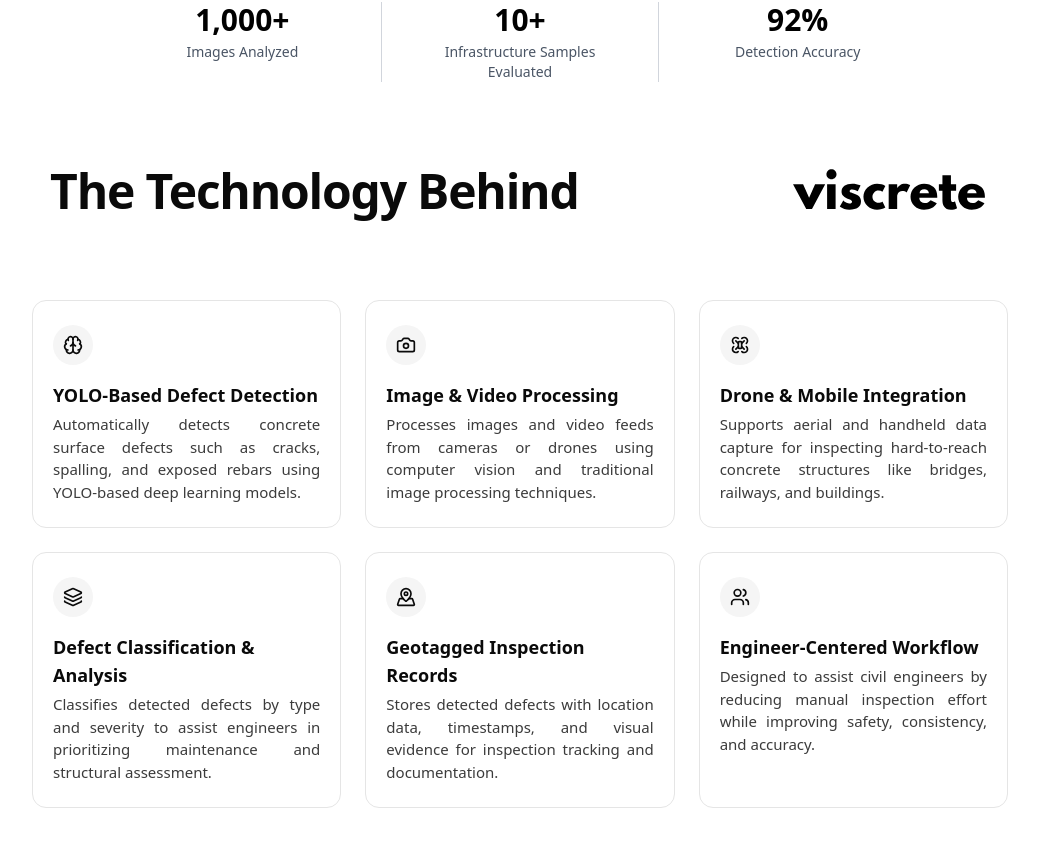
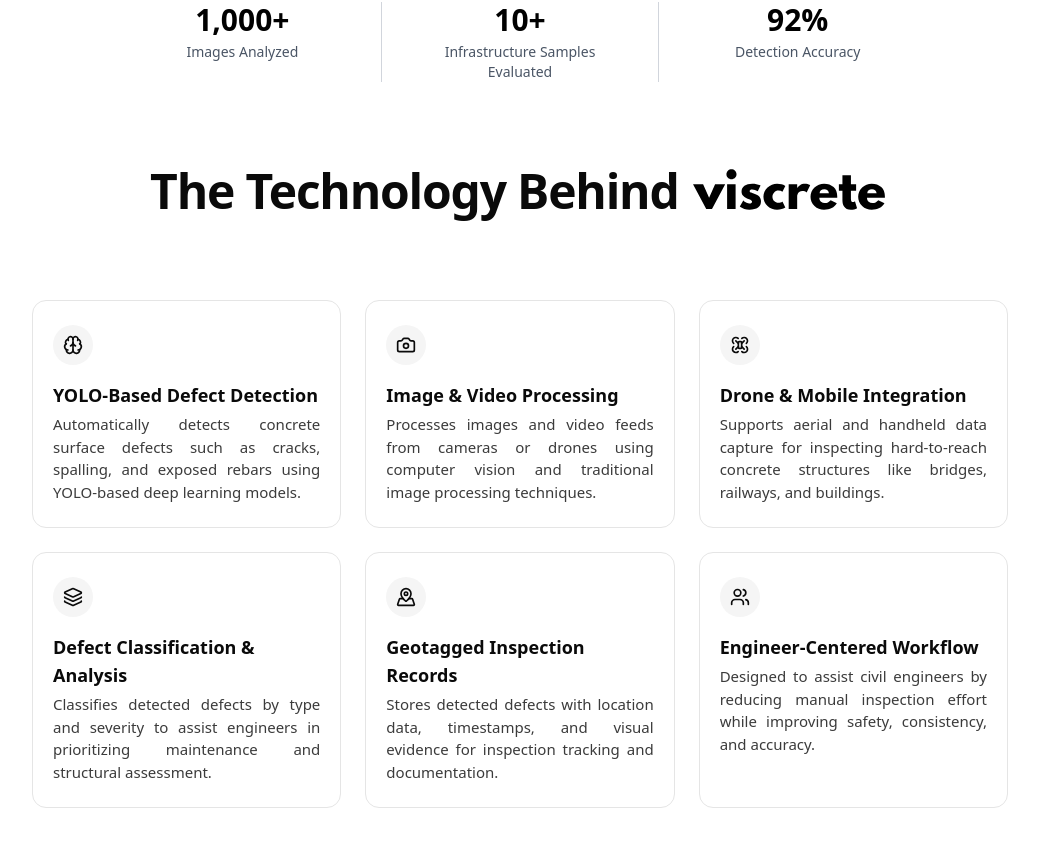
Before and after one commit to Magzzi/viscrete, a Next.js app in the folder frontend/: page / in a window 1280 px wide. Shown: the part 858-1704 px from the top of the page, without its empty margins (120-1159 px from the left). Built offline with nearby package versions, Linux system fonts and the light colour scheme.

Commit message:
fix dark mode issue in details section

```diff
--- a/frontend/components/ui/details.tsx
+++ b/frontend/components/ui/details.tsx
@@ -56,7 +56,7 @@
             <img
                 src="/viscrete-dark.svg"
                 alt="Viscrete"
-                className="inline-block h-20 w-auto align-middle dark:block hidden"
+                className="inline-block h-20 w-auto align-middle not-dark:hidden"
             />
             <img
                 src="/viscrete-light.svg"
```
